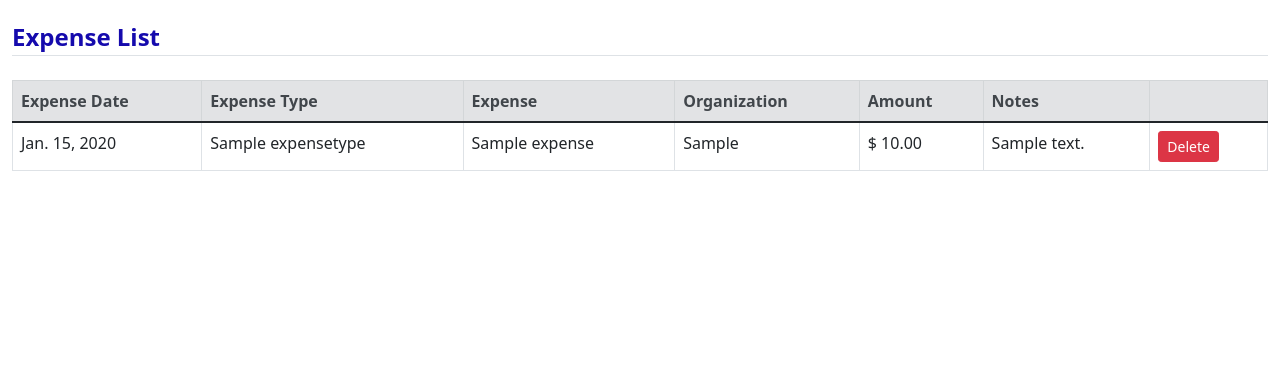
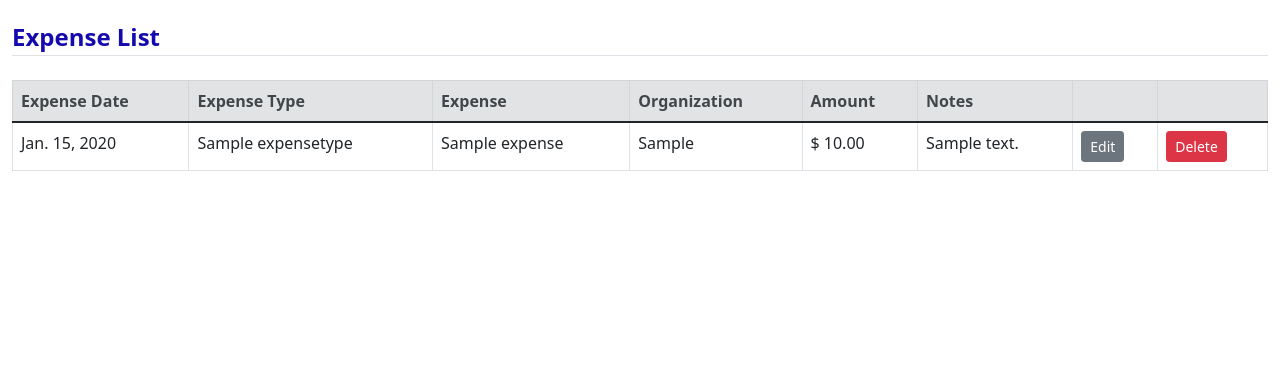
Before and after one commit to MKing301/expenses, a Django app: page /expenses in a window 1280 px wide. Shown: the part 56-425 px from the top of the page. Run offline with Django 4.2, Linux system fonts and the light colour scheme; a user stored in the database is signed in; tables that the repository leaves empty hold one stand-in row (values such as "Sample post"); some libraries are stand-ins or nearby versions.

Commit message:
Update expense template by adding edit btn/feature

```diff
--- a/templates/expense_tracking/expense.html
+++ b/templates/expense_tracking/expense.html
@@ -16,6 +16,7 @@
           <th class="fit">Amount</th>
           <th class="fit">Notes</th>
           <th class="fit"></th>
+          <th class="fit"></th>
         </tr>
       </thead>
       <tbody>
@@ -27,6 +28,14 @@
             <td class="fit">{{ expense.org }}</td>
             <td class="fit">$ {{ expense.amount }}</td>
             <td class="fit">{{ expense.notes }}</td>
+            <td class="fit">
+              <a
+                href="{% url 'expense_tracking:edit_expense' expense.id %}"
+                class="btn btn-secondary btn-sm"
+              >
+                Edit
+            </a>
+            </td>
             <td class="fit">
               <a
                 id="conf_del"
```
